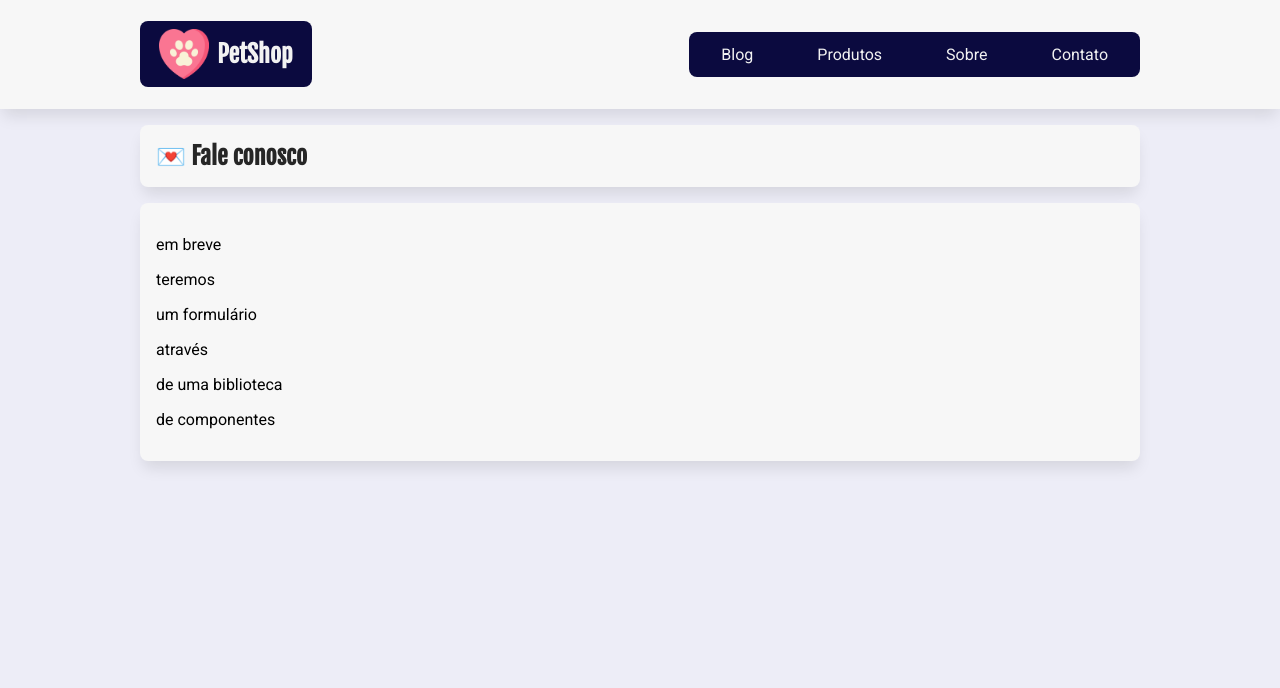
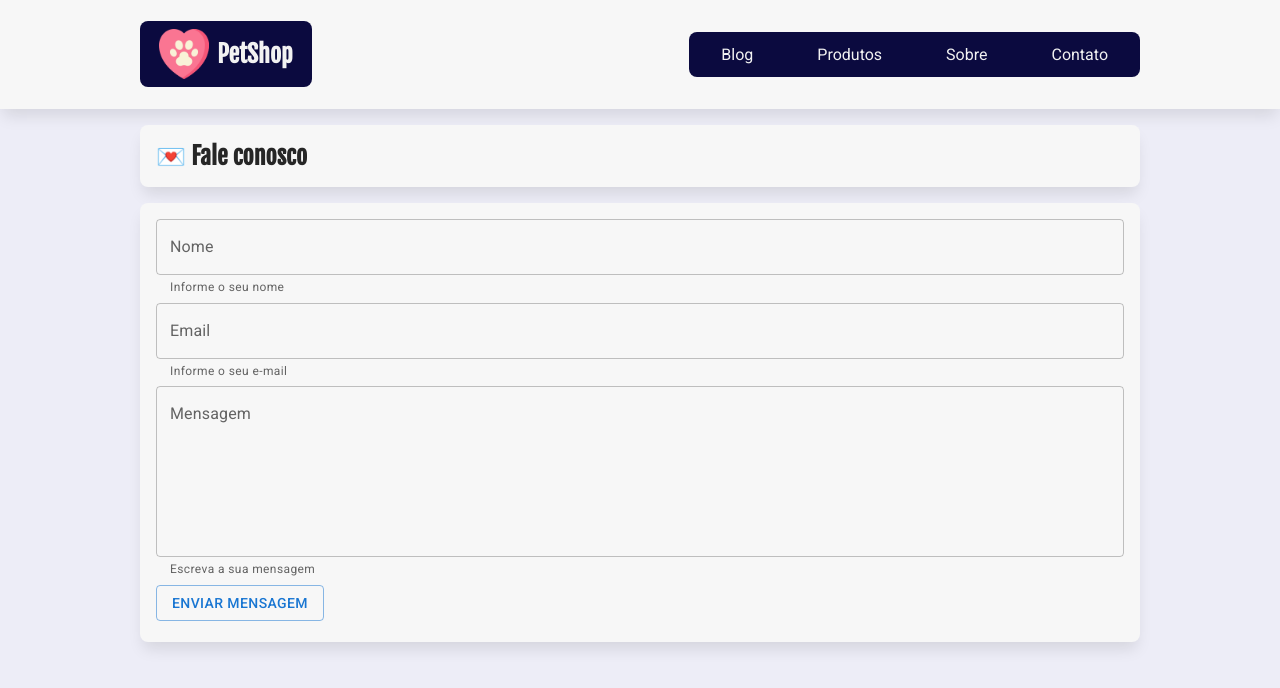
Before and after one commit to veronica-silva/petshop-veronica, a React (Create React App) app: page /contato in a window 1280 px wide. Shown: the top 688 px of the page. Built offline with nearby package versions, Linux system fonts and the light colour scheme.

Commit message:
estilizando formulário com a biblioteca MUI

```diff
--- a/package.json
+++ b/package.json
@@ -3,6 +3,9 @@
   "version": "0.1.0",
   "private": true,
   "dependencies": {
+    "@emotion/react": "^11.10.5",
+    "@emotion/styled": "^11.10.5",
+    "@mui/material": "^5.10.11",
     "@testing-library/jest-dom": "^5.16.5",
     "@testing-library/react": "^13.4.0",
     "@testing-library/user-event": "^13.5.0",
--- a/public/index.html
+++ b/public/index.html
@@ -8,6 +8,11 @@
     <meta name="description" content="Exemplo de SPA com React" />
     <link rel="apple-touch-icon" href="%PUBLIC_URL%/favicon.png" />
     <link rel="manifest" href="%PUBLIC_URL%/manifest.json" />
+    <link
+      rel="stylesheet"
+      href="https://fonts.googleapis.com/css?family=Roboto:300,400,500,700&display=swap"
+    />
+
     <title>PetShop</title>
   </head>
   <body>
--- a/src/pages/Contato/Contato.jsx
+++ b/src/pages/Contato/Contato.jsx
@@ -1,16 +1,47 @@
 import estilos from "./Contato.module.css";
 import Caixa from "../../components/Caixa/Caixa";
+import { TextField, Button } from "@mui/material";
 const Contato = () => {
   return (
     <section>
       <h2 className={estilos.titulo_secao}>Fale conosco</h2>
       <Caixa>
-        <p>em breve</p>
-        <p>teremos</p>
-        <p>um formulário</p>
-        <p>através</p>
-        <p>de uma biblioteca</p>
-        <p>de componentes</p>
+        <form method="post" className={estilos.formulario}>
+          <div>
+            <TextField
+              helperText="Informe o seu nome"
+              type="text"
+              fullWidth
+              id="outlined-basic"
+              label="Nome"
+              variant="outlined"
+            />
+          </div>
+          <div>
+            <TextField
+              helperText="Informe o seu e-mail"
+              type="email"
+              fullWidth
+              id="outlined-basic"
+              label="Email"
+              variant="outlined"
+            />
+          </div>
+          <div>
+            <TextField
+              helperText="Escreva a sua mensagem"
+              type="text"
+              fullWidth
+              id="outlined-multiline-static"
+              label="Mensagem"
+              multiline
+              rows={6}
+            />
+          </div>
+          <div>
+            <Button variant="outlined">Enviar Mensagem</Button>
+          </div>
+        </form>
       </Caixa>
     </section>
   );
--- a/src/pages/Contato/Contato.module.css
+++ b/src/pages/Contato/Contato.module.css
@@ -1,3 +1,6 @@
 .titulo_secao::before {
   content: "💌 ";
 }
+.formulario > div {
+  margin-bottom: 0.3rem;
+}
```
Also changed, not shown: 1 other file (tests, documents, lock files or other folders). Lines whose indentation alone changed are shown as unchanged.
